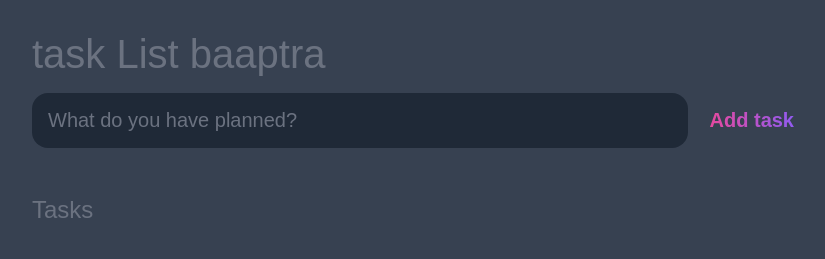
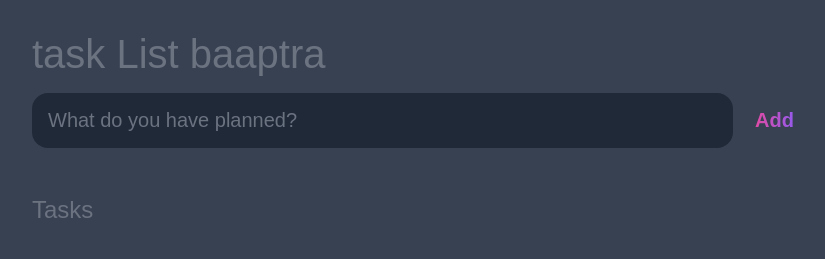
Before and after one commit to arshaqmuhammed/javascript-todo, a plain HTML site: page index.html in a window 1280 px wide. Shown: the whole page, without its empty margins (224-1049 px from the left). Drawn offline with Linux system fonts and the light colour scheme.

Commit message:
only_small_change

```diff
--- a/index.html
+++ b/index.html
@@ -21,7 +21,7 @@
 			<input
 				type="submit"
 				id="new-task-submit"
-				value="Add task" />
+				value="Add" />
 		</form>
 	</header>
 	<main>
```
